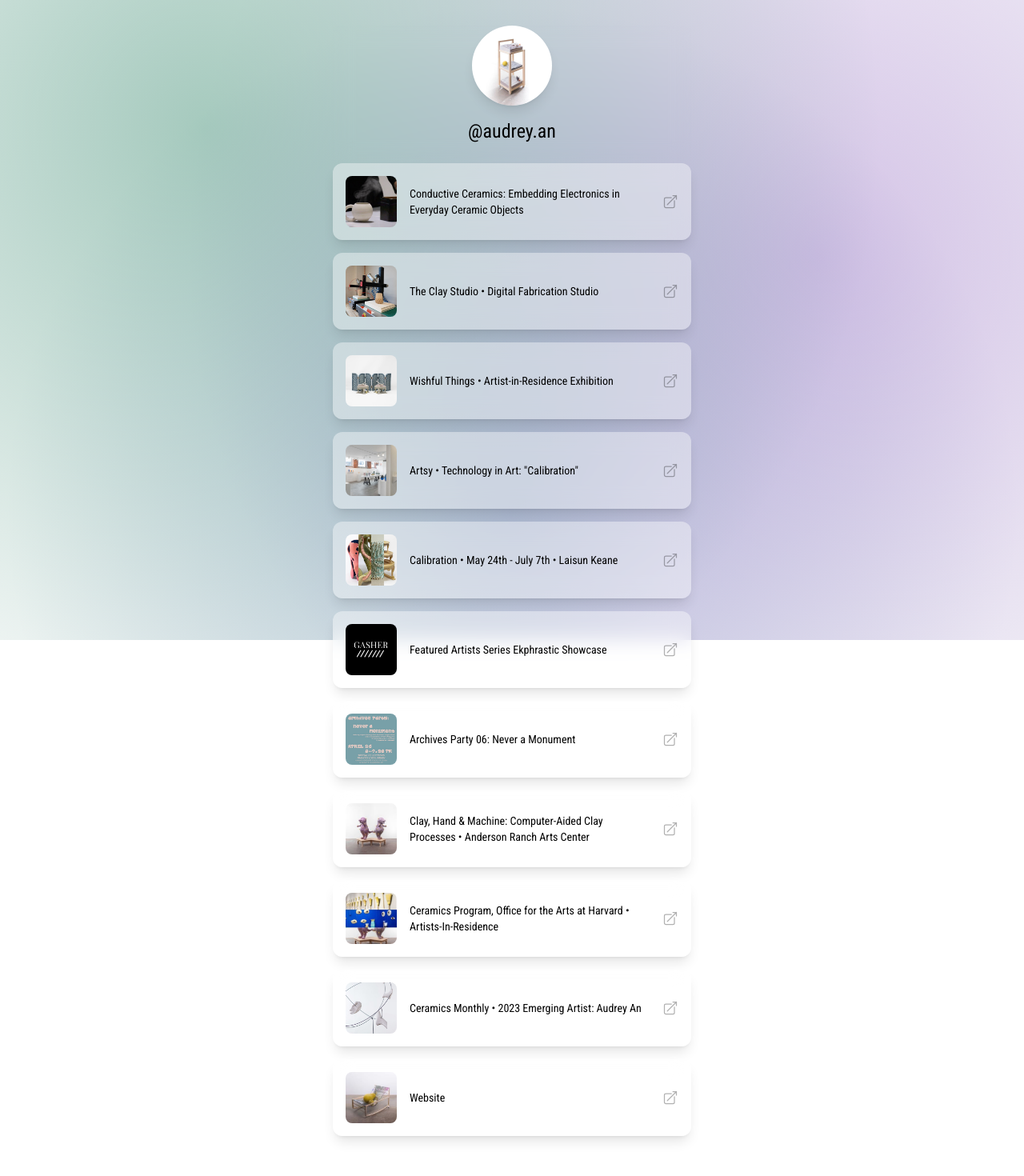
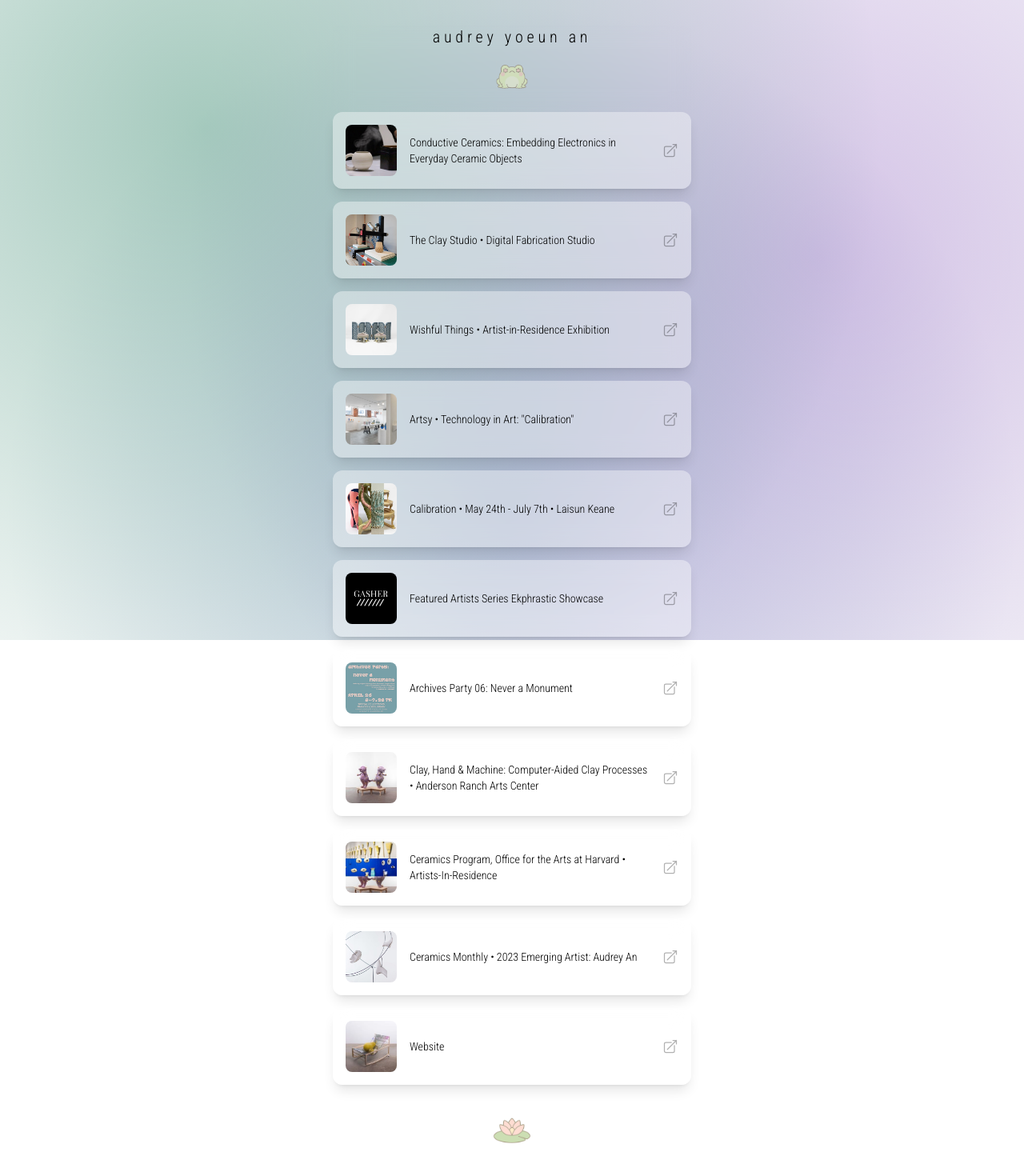
Before and after one commit to audreyyoeunan/audreyyoeunan.github.io, a Next.js app: page / in a window 1280 px wide. Shown: the top 1470 px of the page at 80% size. Built offline with nearby package versions, Linux system fonts and the light colour scheme.

Commit message:
okay for tonight :D

```diff
--- a/public/data.json
+++ b/public/data.json
@@ -9,108 +9,85 @@
   },
   "links": [
     {
-      "id": 1,
       "title": "Conductive Ceramics: Embedding Electronics in Everyday Ceramic Objects",
       "url": "https://dl.acm.org/doi/10.1145/3706599.3720267",
       "description": "Research paper on conductive ceramics and electronics integration",
       "avatar": "./images/avatar-1.jpeg",
-      "order": 1,
       "isActive": true
     },
     {
-      "id": 2,
       "title": "The Clay Studio • Digital Fabrication Studio",
       "url": "https://technical.ly/software-development/art-clay-technology-3d-printer/",
       "description": "Article about The Clay Studio's digital fabrication initiatives",
       "avatar": "./images/avatar-2.jpeg",
-      "order": 2,
       "isActive": true
     },
     {
-      "id": 4,
       "title": "Wishful Things • Artist-in-Residence Exhibition",
       "url": "https://calendar.college.harvard.edu/event/audrey-an-wishful-things-artist-in-residence-exhibition",
       "description": "Harvard College Calendar event for the exhibition",
       "avatar": "./images/avatar-4.jpeg",
-      "order": 4,
       "isActive": true
     },
     {
-      "id": 5,
       "title": "Artsy • Technology in Art: \"Calibration\"",
       "url": "https://www.artsy.net/viewing-room/laisun-keane-technology-in-art-star-a-group-exhibition-calibration",
       "description": "Artsy viewing room for the Calibration exhibition",
       "avatar": "./images/avatar-5.jpeg",
-      "order": 5,
       "isActive": true
     },
     {
-      "id": 6,
       "title": "Calibration • May 24th - July 7th • Laisun Keane",
       "url": "https://www.laisunkeane.com/exhibitions/55-calibration-audrey-an-raina-lee-cathy-lu-and-danyang/",
       "description": "Gallery exhibition featuring Audrey An and other artists",
       "avatar": "./images/avatar-6.jpeg",
-      "order": 6,
       "isActive": true
     },
     {
-      "id": 7,
       "title": "Featured Artists Series Ekphrastic Showcase",
       "url": "http://www.gasherpress.com/fas",
       "description": "Gasher Press featured artists showcase",
       "avatar": "./images/avatar-7.png",
-      "order": 7,
       "isActive": true
     },
     {
-      "id": 8,
       "title": "Archives Party 06: Never a Monument",
       "url": "https://libcal.gsd.harvard.edu/calendar/support/archiveparty06",
       "description": "Harvard GSD archives party event",
       "avatar": "./images/avatar-8.jpeg",
-      "order": 8,
       "isActive": true
     },
     {
-      "id": 9,
       "title": "Clay, Hand & Machine: Computer-Aided Clay Processes • Anderson Ranch Arts Center",
       "url": "https://www.andersonranch.org/workshops/workshop/clay-hand-and-machine-computer-aided-clay-processes-c1014-24/",
       "description": "Workshop on computer-aided clay processes",
       "avatar": "./images/avatar-9.jpeg",
-      "order": 9,
       "isActive": true
     },
     {
-      "id": 11,
       "title": "Ceramics Program, Office for the Arts at Harvard • Artists-In-Residence",
       "url": "https://ofa.fas.harvard.edu/2023-24-artists-residence",
       "description": "Harvard Ceramics Program artist residency information",
       "avatar": "./images/avatar-11.jpeg",
-      "order": 11,
       "isActive": true
     },
     {
-      "id": 12,
       "title": "Ceramics Monthly • 2023 Emerging Artist: Audrey An",
       "url": "https://ceramicartsnetwork.org/ceramics-monthly/ceramics-monthly-article/2023-emerging-artist-audrey-an-brighton-massachusetts",
       "description": "Ceramics Monthly feature on Audrey An as 2023 Emerging Artist",
       "avatar": "./images/avatar-12.jpeg",
-      "order": 12,
       "isActive": true
     },
     {
-      "id": 13,
       "title": "Website",
       "url": "http://www.audreyan.com",
       "description": "Personal website and portfolio",
       "avatar": "./images/avatar-13.jpeg",
-      "order": 13,
       "isActive": true
     }
   ],
   "socialLinks": [
     {
-      "id": 1,
       "type": "email",
       "url": "mailto:audreyyoeunan@gmail.com",
       "title": "Email",
--- a/src/app/page.tsx
+++ b/src/app/page.tsx
@@ -8,12 +8,10 @@ import { ArrowTopRightOnSquareIcon } from '@heroicons/react/24/outline';
 import siteData from '../../public/data.json';
 
 interface Link {
-  id: number;
   title: string;
   url: string;
   description?: string;
   avatar?: string;
-  order: number;
   isActive: boolean;
 }
 
@@ -23,20 +21,25 @@ interface UserProfile {
   profilePicture?: string;
   backgroundColor: string;
   textColor: string;
+  email?: string;
 }
 
 interface SiteData {
   profile: UserProfile;
   links: Link[];
+  socialLinks?: Array<{
+    type: string;
+    url: string;
+    title: string;
+    icon: string;
+  }>;
 }
 
 export default function Home() {
   const [data] = useState<SiteData>(siteData);
 
-
-
   const { profile, links } = data;
-  const activeLinks = links.filter(link => link.isActive).sort((a, b) => a.order - b.order);
+  const activeLinks = links.filter(link => link.isActive);
 
   return (
     <div
@@ -45,26 +48,35 @@ export default function Home() {
     >
       <div className="max-w-md mx-auto">
         {/* Profile Section */}
-        <div className="text-center pb-4 backdrop-blur-md">
-          {profile.profilePicture && (
-            <div className="mb-4">
-              <Image
-                src={profile.profilePicture}
-                alt={profile.name}
-                width={100}
-                height={100}
-                className="rounded-full mx-auto shadow-lg mix-blend-multiply"
-              />
-            </div>
-          )}
+        <div className="text-center pb-6 backdrop-blur-md">
           <a
-            href="https://www.instagram.com/audrey.an"
+            href="https://www.audreyan.com"
             target="_blank"
             rel="noopener noreferrer"
             className="no-underline hover:no-underline"
           >
-            <h1 className="text-2xl font-medium mb-2">{profile.name}</h1>
+            <h1 className="text-xl font-light mb-2 tracking-[.3rem]">audrey yoeun an</h1>
           </a>
+
+                    {/* Keguri Logo with Speech Bubble */}
+          <div className="mt-4 flex justify-center items-start">
+            <div className="relative">
+              {/* Frog */}
+              <div className="opacity-60 hover:opacity-80 transition-opacity duration-200">
+                <Image
+                  src="./images/keguri.png"
+                  alt="Keguri"
+                  width={40}
+                  height={40}
+                  className="opacity-80"
+                  onClick={() => {
+                    alert('ke-gul, ke-gul');
+                  }}
+                  style={{ cursor: 'pointer' }}
+                />
+              </div>
+            </div>
+          </div>
         </div>
 
         {/* Links Section */}
@@ -78,11 +90,11 @@ export default function Home() {
           ) : (
             activeLinks.map((link) => (
               <a
-                key={link.id}
+                key={link.url}
                 href={link.url}
                 target="_blank"
                 rel="noopener noreferrer"
-                className="block w-full p-4 bg-white/40 bg-opacity-10 backdrop-blur-md rounded-xl shadow-lg hover:shadow-xl transition-all duration-300 hover:scale-105  border-opacity-20"
+                className="block w-full p-4 bg-white/40 bg-opacity-10 backdrop-blur-md rounded-xl shadow-lg hover:shadow-xl transition-all duration-300 hover:scale-105  border-opacity-20 font-light"
               >
                 <div className="flex items-center space-x-4">
                   {link.avatar && (
@@ -97,7 +109,7 @@ export default function Home() {
                     </div>
                   )}
                   <div className="flex-grow min-w-0">
-                    <h3 className="font-medium text-sm">{link.title}</h3>
+                    <h3 className="font-light text-sm">{link.title}</h3>
                   </div>
                   <ArrowTopRightOnSquareIcon className="h-5 w-5 flex-shrink-0 opacity-30" />
                 </div>
@@ -106,22 +118,18 @@ export default function Home() {
           )}
         </div>
 
-        {/* Powered by Keguri Footer */}
-        <div className="mt-12 text-center">
-          <div className="inline-flex items-center space-x-2 opacity-60 hover:opacity-80 transition-opacity duration-200">
-            <Image
-              src="./images/keguri.png"
-              alt="Keguri"
-              width={50}
-              height={50}
-              className="opacity-80"
-              onClick={() => {
-                alert('ke-gul, ke-gul');
-              }}
-              style={{ cursor: 'pointer' }}
-            />
-          </div>
+        {/* Lotus Image */}
+        <div className="mt-8 text-center">
+          <Image
+            src="./images/lotus.png"
+            alt="Lotus"
+            width={50}
+            height={50}
+            className="opacity-60 hover:opacity-80 transition-opacity duration-200 mx-auto"
+          />
         </div>
+
+
       </div>
     </div>
   );
```
Also changed, not shown: public/images/lotus.png (added).
